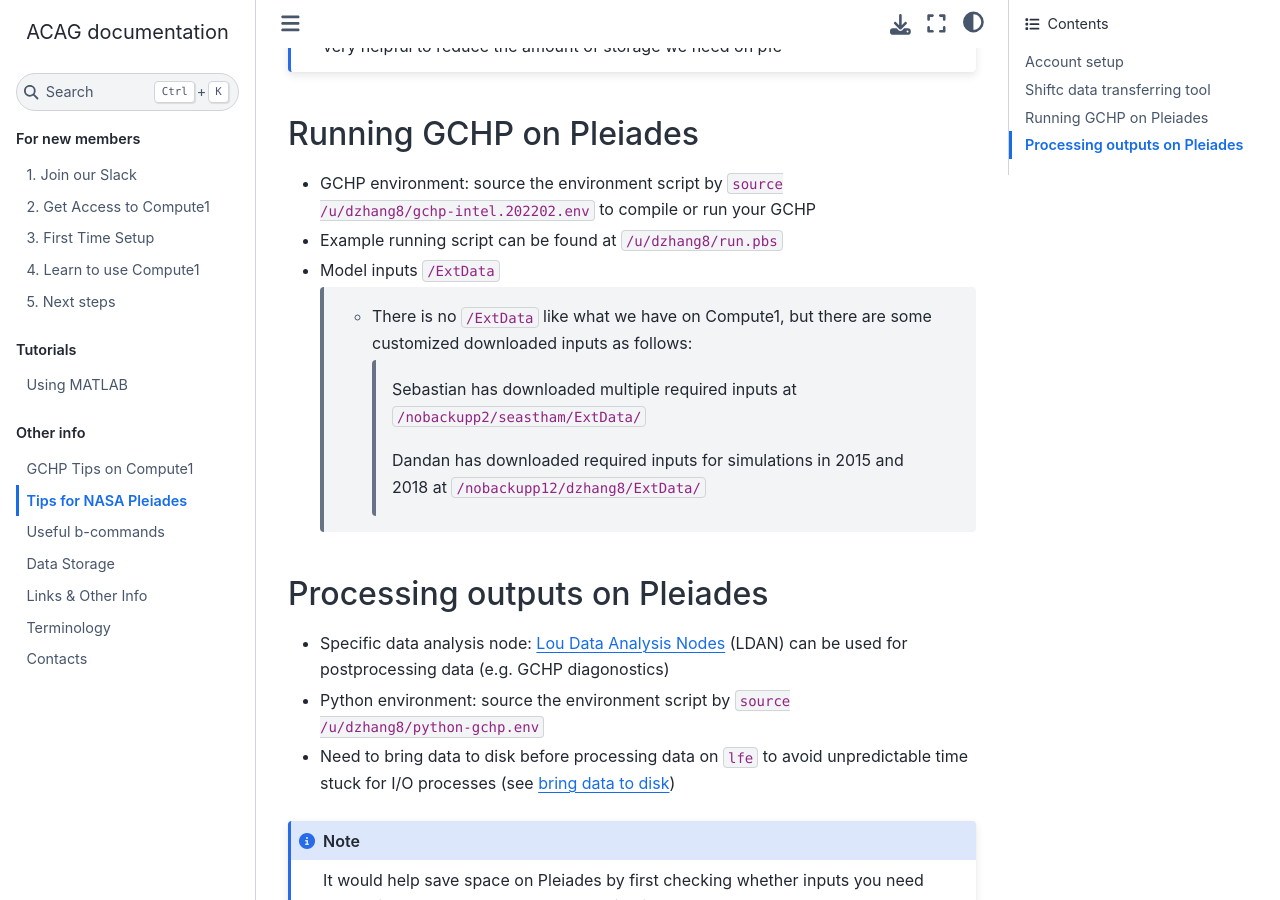
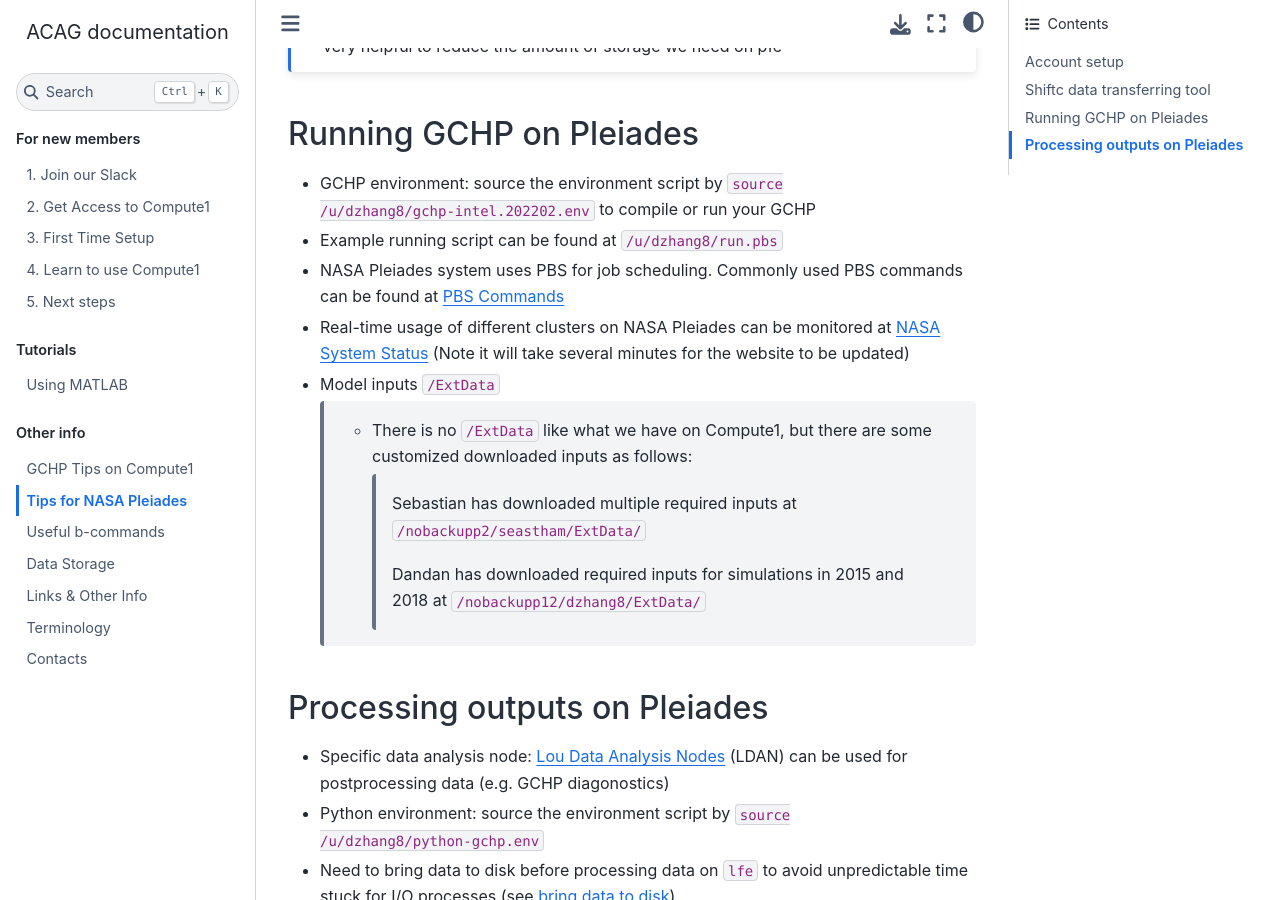
Before and after one commit to Atmospheric-Composition-Analysis-Group/Getting-Started, a Sphinx documentation site: the page built from source/tips_for_pleiades.rst, in a window 1280 px wide and 900 px high, scrolled down 2284 px. Built offline with Sphinx 7.4.7 and the Sphinx Book theme 1.1.4, drawn with Linux system fonts in a browser that asks for light colours.

Commit message:
update tips for Pleiades

```diff
--- a/source/fillers/links.rst
+++ b/source/fillers/links.rst
@@ -19,6 +19,8 @@
 .. _NASA SSH Passthrough: https://www.nas.nasa.gov/hecc/support/kb/setting-up-public-key-ssh-passthrough-94/
 
 .. _NASA System Status: https://www.nas.nasa.gov/hecc/support/system_status.html
+
+.. _PBS Commands: https://www.nas.nasa.gov/hecc/support/kb/commonly-used-pbs-commands_174.html
 
 .. _Lou Data Analysis Nodes: https://www.nas.nasa.gov/hecc/support/kb/lou-data-analysis-nodes_413.html
 
--- a/source/tips_for_pleiades.rst
+++ b/source/tips_for_pleiades.rst
@@ -86,6 +86,10 @@ Running GCHP on Pleiades
 
 * Example running script can be found at :code:`/u/dzhang8/run.pbs`
 
+* NASA Pleiades system uses PBS for job scheduling. Commonly used PBS commands can be found at `PBS Commands`_
+
+* Real-time usage of different clusters on NASA Pleiades can be monitored at `NASA System Status`_ (Note it will take several minutes for the website to be updated)
+
 * Model inputs :code:`/ExtData`
 
     * There is no :code:`/ExtData` like what we have on Compute1, but there are some customized downloaded inputs as follows:
```
